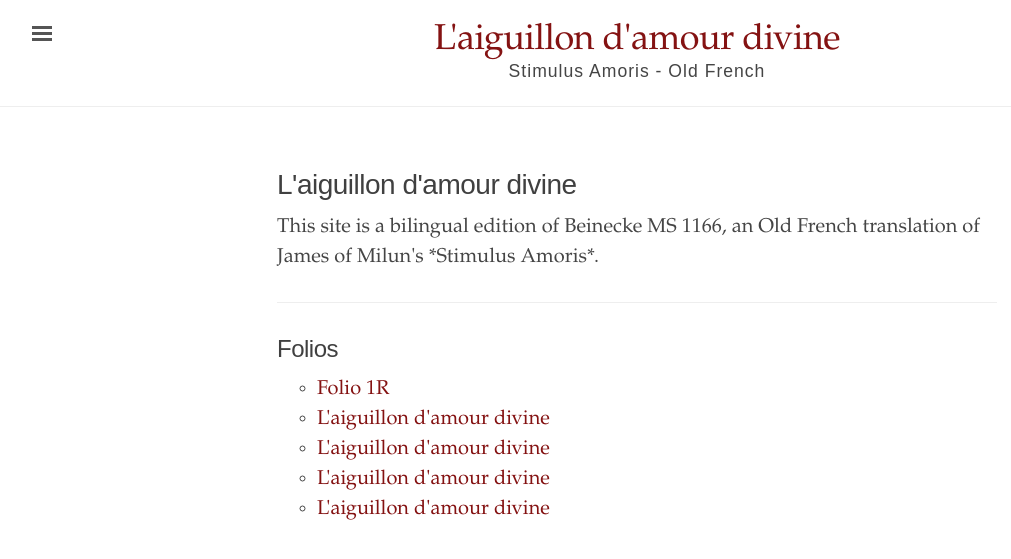
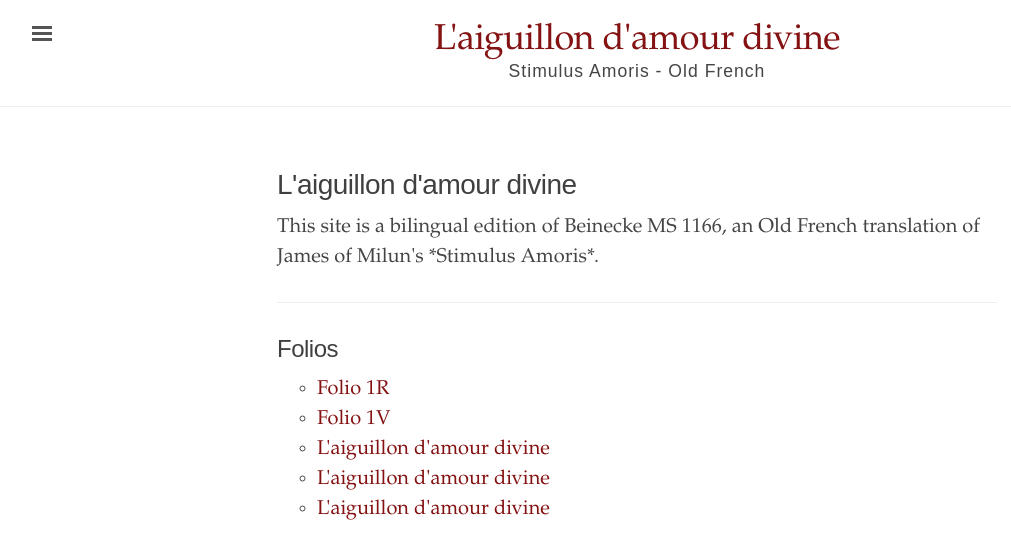
Before and after one commit to oldfrenchtexts/L-aiguillon-d-amour-divine, a Jekyll site: the page built from index.html, in a window 1280 px wide. Shown: the top 559 px of the page, without its empty margins (3-1014 px from the left). Built offline with Jekyll 4.4.1, drawn with Linux system fonts in a browser that asks for light colours.

Commit message:
Update Folio 1V.md

```diff
--- a/_texts/Folio 1V.md
+++ b/_texts/Folio 1V.md
@@ -1,9 +1,9 @@
 ---
 layout: narrative
-title: L'aiguillon d'amour divine
+title: Folio 1V
 author: James of Milan
 editor: Aaron Kestle
-source: Folio 1V
+source: Beinecke MS 1166
 ---
 
 ![Beinecke MS 1166](https://raw.githubusercontent.com/oldfrenchtexts/randomtexts/master/assets/Beinecke%20MS%201166%20Small.jpg)
```
